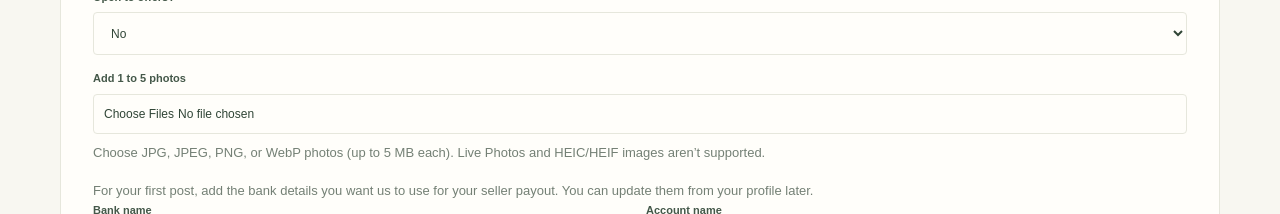
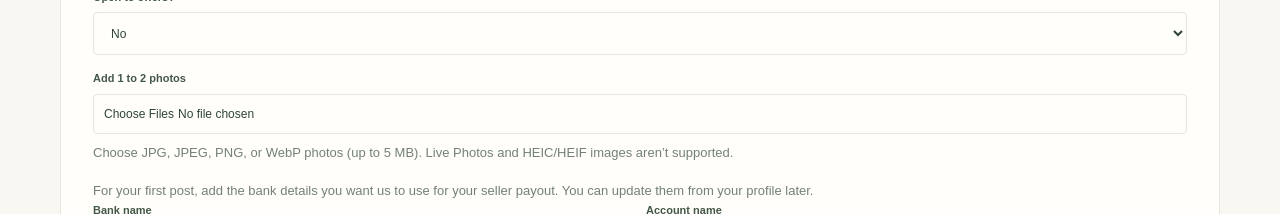
Before and after one commit to Olamn-WebGIS/dclutr, a Next.js app: page /sell in a window 1280 px wide. Shown: the part 957-1171 px from the top of the page. Built offline with nearby package versions, Linux system fonts and the light colour scheme; no server answers.

Commit message:
Limit photo upload to 1 to 2 photos

```diff
--- a/src/app/sell/page.tsx
+++ b/src/app/sell/page.tsx
@@ -156,7 +156,7 @@ export default function SellPage() {
         </div>
 
         <div className="field">
-          <label htmlFor="photos">Add 1 to 5 photos</label>
+          <label htmlFor="photos">Add 1 to 2 photos</label>
           <input
             id="photos"
             name="photos"
@@ -166,7 +166,7 @@ export default function SellPage() {
             required
             onInvalid={(event) => {
               if (event.currentTarget.validity.valueMissing) {
-                event.currentTarget.setCustomValidity("Please choose 1 to 5 JPG, JPEG, PNG, or WebP photos to continue.");
+                event.currentTarget.setCustomValidity("Please choose 1 to 2 JPG, JPEG, PNG, or WebP photos to continue.");
               }
             }}
             onChange={(event) => {
@@ -176,7 +176,7 @@ export default function SellPage() {
               if (error) input.reportValidity();
             }}
           />
-          <p className="condition-note">Choose JPG, JPEG, PNG, or WebP photos (up to 5 MB each). Live Photos and HEIC/HEIF images aren’t supported.</p>
+          <p className="condition-note">Choose JPG, JPEG, PNG, or WebP photos (up to 5 MB). Live Photos and HEIC/HEIF images aren’t supported.</p>
         </div>
 
         {!hasPayoutProfile && (
```
